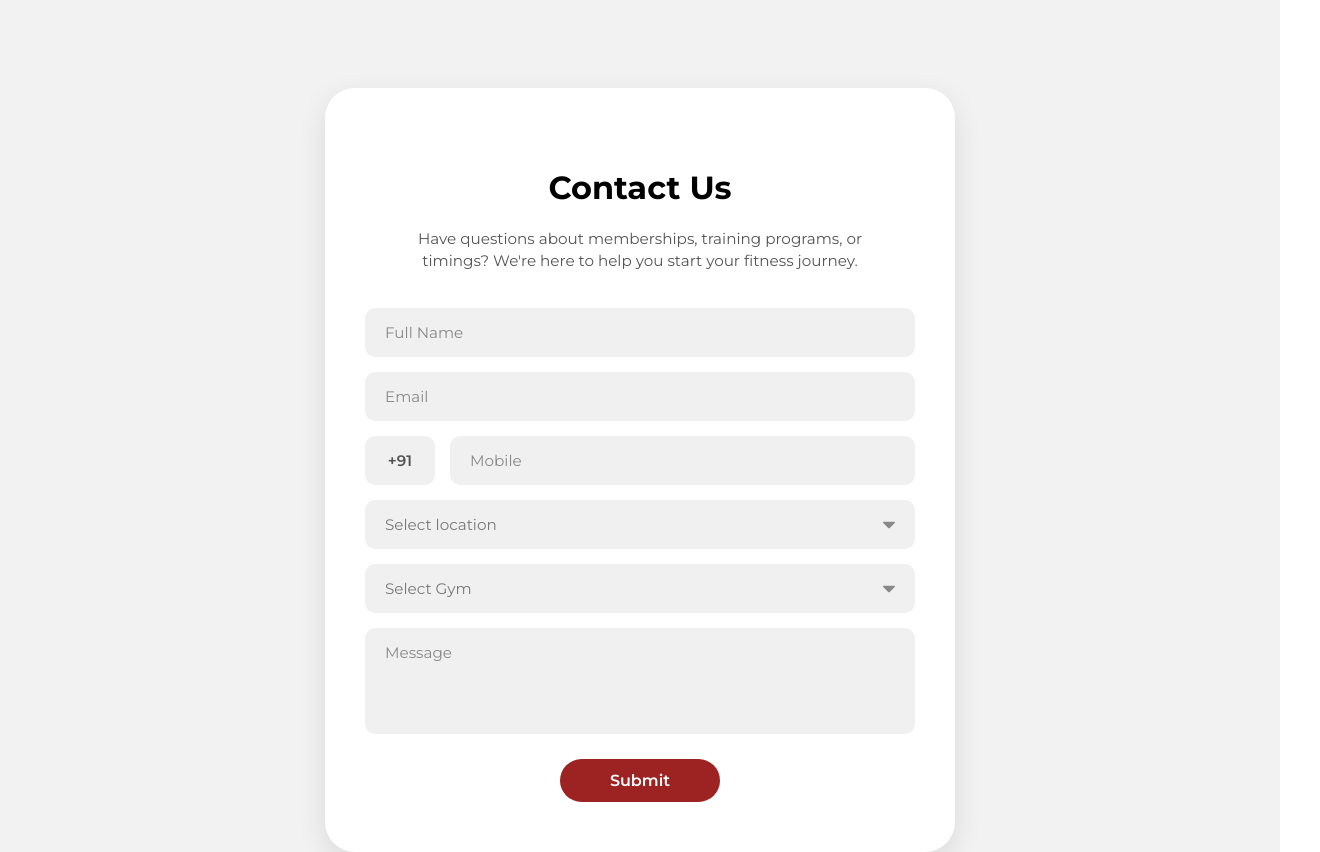
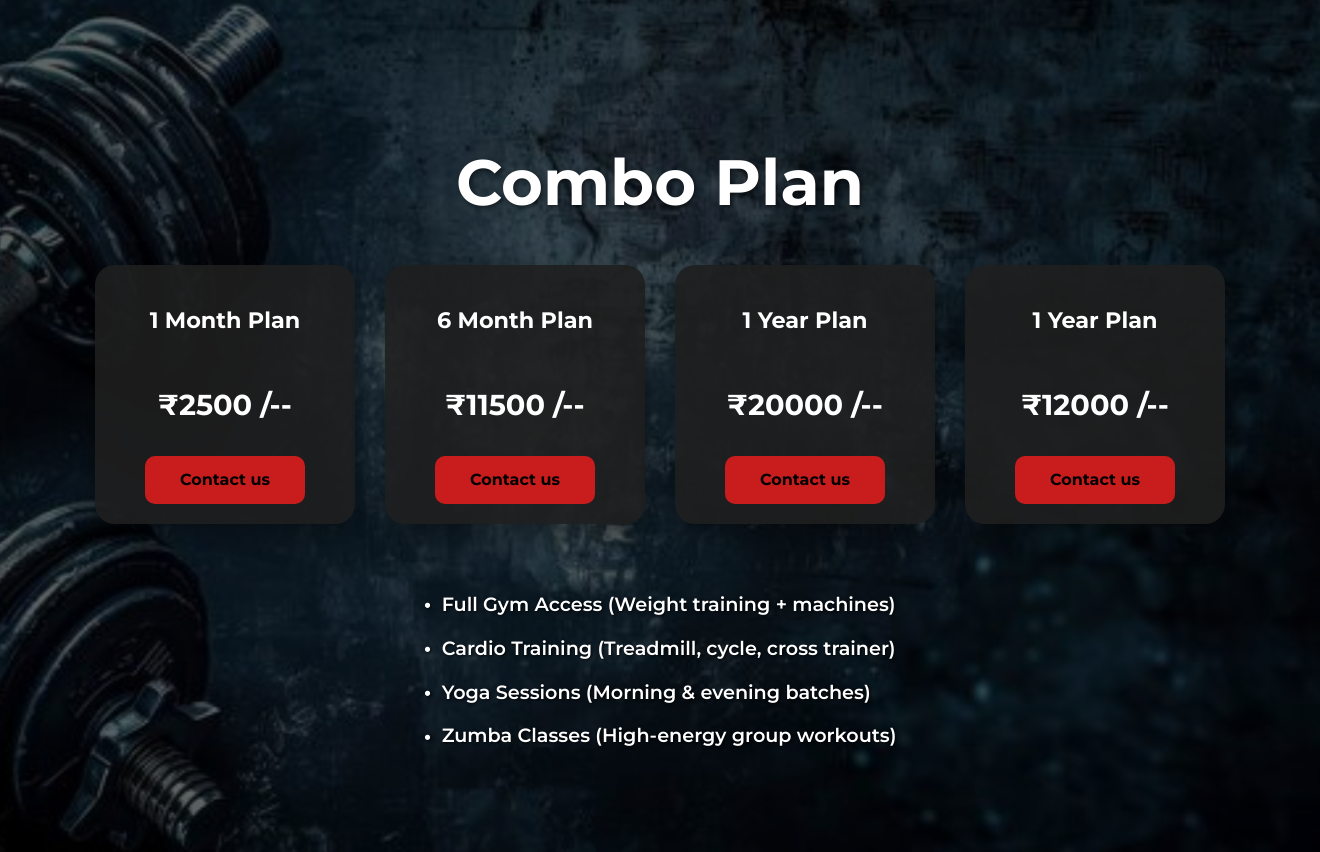
Before and after one commit to Swapnilp011/Gym-site, a React (Vite) app: page /plans in a window 1280 px wide. Shown: the part 2860-3712 px from the top of the page, 1320 px wide, since content can reach past the window. Built offline with nearby package versions, Linux system fonts and the light colour scheme.

Commit message:
add the combo plan section  in the plan page and add the image

```diff
--- a/src/pages/Planspage/Comboplan.css
+++ b/src/pages/Planspage/Comboplan.css
@@ -0,0 +1,163 @@
+@import url('https://fonts.googleapis.com/css2?family=Montserrat:wght@400;600;700;800&display=swap');
+
+.combo-section {
+  position: relative;
+  width: 100%;
+  min-height: 100vh;
+  background-size: cover;
+  background-position: center;
+  background-repeat: no-repeat;
+  display: flex;
+  align-items: center;
+  justify-content: center;
+  font-family: 'Montserrat', sans-serif;
+  color: #fff;
+  padding: 60px 20px;
+}
+
+/* Dark Overlay */
+.combo-overlay {
+  position: absolute;
+  top: 0;
+  left: 0;
+  width: 100%;
+  height: 100%;
+  background-color: rgba(0, 0, 0, 0.6); /* Slightly darker to handle the detailed background */
+  z-index: 1;
+}
+
+.combo-content-container {
+  position: relative;
+  z-index: 2;
+  width: 100%;
+  max-width: 1200px;
+  text-align: center;
+}
+
+.combo-title {
+  font-size: 64px;
+  font-weight: 700;
+  margin-bottom: 35px;
+  text-transform: capitalize;
+  color: white;
+  margin-top: 0px;
+  text-shadow: 2px 2px 4px rgba(0,0,0,0.5);
+}
+
+/* --- CARDS ROW --- */
+.combo-cards-row {
+  display: flex;
+  justify-content: center;
+  gap: 30px;
+  flex-wrap: wrap;
+  margin-bottom: 50px;
+}
+
+/* Card Styling */
+.combo-glass-card {
+  background-color: rgba(30, 30, 30, 0.90); /* Slightly more opaque for readability */
+  border-radius: 20px;
+  padding: 20px 0px;
+  width: 260px;
+  display: flex;
+  flex-direction: column;
+  align-items: center;
+  justify-content: center;
+  box-shadow: 0 10px 30px rgba(0,0,0,0.4);
+  transition: transform 0.3s ease;
+}
+
+.combo-glass-card:hover {
+  transform: translateY(-5px);
+}
+
+.combo-card-title {
+  font-size: 1.4rem;
+  font-weight: 700;
+  margin-bottom: 20px;
+  line-height: 1.2;
+}
+
+.combo-card-price {
+  font-size: 1.8rem;
+  font-weight: 700;
+  margin-bottom: 30px;
+}
+
+.combo-card-btn {
+  background-color: #c91c1c;
+  color: #000;
+  font-weight: 700;
+  border: none;
+  border-radius: 10px;
+  padding: 12px 35px;
+  font-size: 1rem;
+  cursor: pointer;
+  text-decoration: none;
+  display: inline-block;
+  transition: background-color 0.3s ease;
+}
+
+.combo-card-btn:hover {
+  background-color: #ff3333;
+}
+
+/* --- FEATURES LIST STYLING --- */
+.combo-features-container {
+  max-width: 900px;
+  margin: 0 auto;
+  display: flex;
+  justify-content: center;
+}
+
+.combo-features-list {
+  display: flex;
+  flex-direction: column;
+  gap: 15px;
+  list-style: none;
+  padding: 0;
+  text-align: left;
+}
+
+.combo-feature-item {
+  font-size: 1.2rem;
+  font-weight: 600;
+  display: flex;
+  align-items: center;
+  gap: 10px;
+  color: #fff;
+  text-shadow: 1px 1px 3px rgba(0,0,0,0.8);
+}
+
+.combo-bullet {
+  font-size: 1.5rem;
+  line-height: 0;
+}
+
+/* --- RESPONSIVE --- */
+@media (max-width: 1024px) {
+  .combo-glass-card {
+    width: 45%;
+  }
+}
+
+@media (max-width: 900px) {
+  .combo-title {
+    font-size: 2.5rem;
+  }
+
+  .combo-cards-row {
+    gap: 20px;
+  }
+}
+
+@media (max-width: 600px) {
+  .combo-glass-card {
+    width: 100%;
+  }
+
+  .combo-feature-item {
+    font-size: 1rem;
+    text-align: center;
+  }
+}
--- a/src/pages/Planspage/Comboplan.jsx
+++ b/src/pages/Planspage/Comboplan.jsx
@@ -0,0 +1,63 @@
+import React from 'react';
+import '../Planspage/Comboplan.css';
+
+// Import your combo background image (The dumbbells on blue texture)
+import comboBg from '../../assets/images/plan4.svg';
+
+const ComboPlan = () => {
+  const plans = [
+    { title: '1 Month Plan', price: '₹2500 /--' },
+    { title: '6 Month Plan', price: '₹11500 /--' },
+    { title: '1 Year Plan', price: '₹20000 /--' },
+    { title: '1 Year Plan', price: '₹12000 /--' }, // Matches the image text
+  ];
+
+  const features = [
+    "Full Gym Access (Weight training + machines)",
+    "Cardio Training (Treadmill, cycle, cross trainer)",
+    "Yoga Sessions (Morning & evening batches)",
+    "Zumba Classes (High-energy group workouts)"
+  ];
+
+  return (
+    <section
+      className="combo-section"
+      style={{ backgroundImage: `url(${comboBg})` }}
+    >
+      <div className="combo-overlay"></div>
+
+      <div className="combo-content-container">
+        <h2 className="combo-title">Combo Plan</h2>
+
+        {/* CARDS ROW */}
+        <div className="combo-cards-row">
+          {plans.map((plan, index) => (
+            <div key={index} className="combo-glass-card">
+              <h3 className="combo-card-title">{plan.title}</h3>
+              <p className="combo-card-price">{plan.price}</p>
+
+              {/* Button linking to Contact Section */}
+              <a href="#contact" className="combo-card-btn">
+                Contact us
+              </a>
+            </div>
+          ))}
+        </div>
+
+        {/* FEATURES LIST */}
+        <div className="combo-features-container">
+          <ul className="combo-features-list">
+            {features.map((feature, index) => (
+              <li key={index} className="combo-feature-item">
+                <span className="combo-bullet">•</span> {feature}
+              </li>
+            ))}
+          </ul>
+        </div>
+
+      </div>
+    </section>
+  );
+};
+
+export default ComboPlan;
--- a/src/pages/Planspage/Planspage.jsx
+++ b/src/pages/Planspage/Planspage.jsx
@@ -5,6 +5,7 @@ import React from 'react';
 import FullGymPlan from '../Planspage/Fullplan.jsx';
 import Yogaplan from '../Planspage/Yogaplan.jsx';
 import ZumbaPlan from './Zumba.jsx';
+import ComboPlan from './Comboplan.jsx';
 
 
 
@@ -24,6 +25,7 @@ const PlansPage = () => {
 
       <Yogaplan/>
       <ZumbaPlan/>
+      <ComboPlan/>
 
       {/* --- CONTACT US SECTION --- */}
       {/* This appears at the bottom so the "Contact Us" buttons can scroll here */}
```
Also changed, not shown: src/assets/images/plan4.svg (added).
